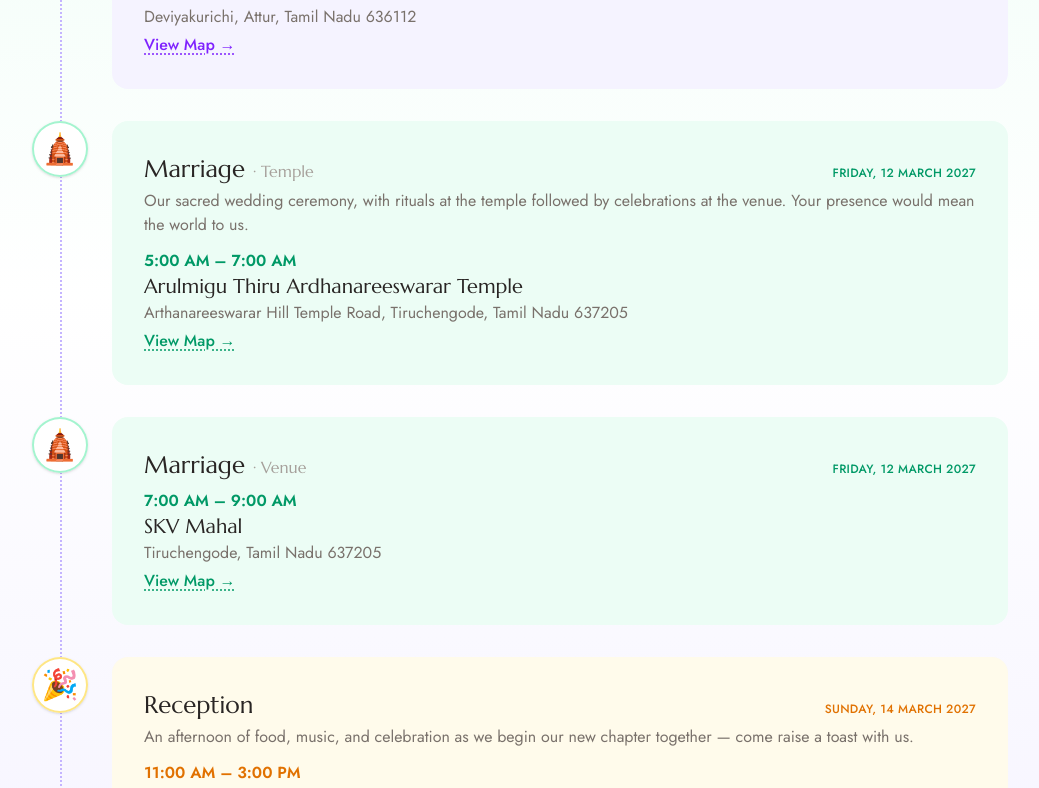
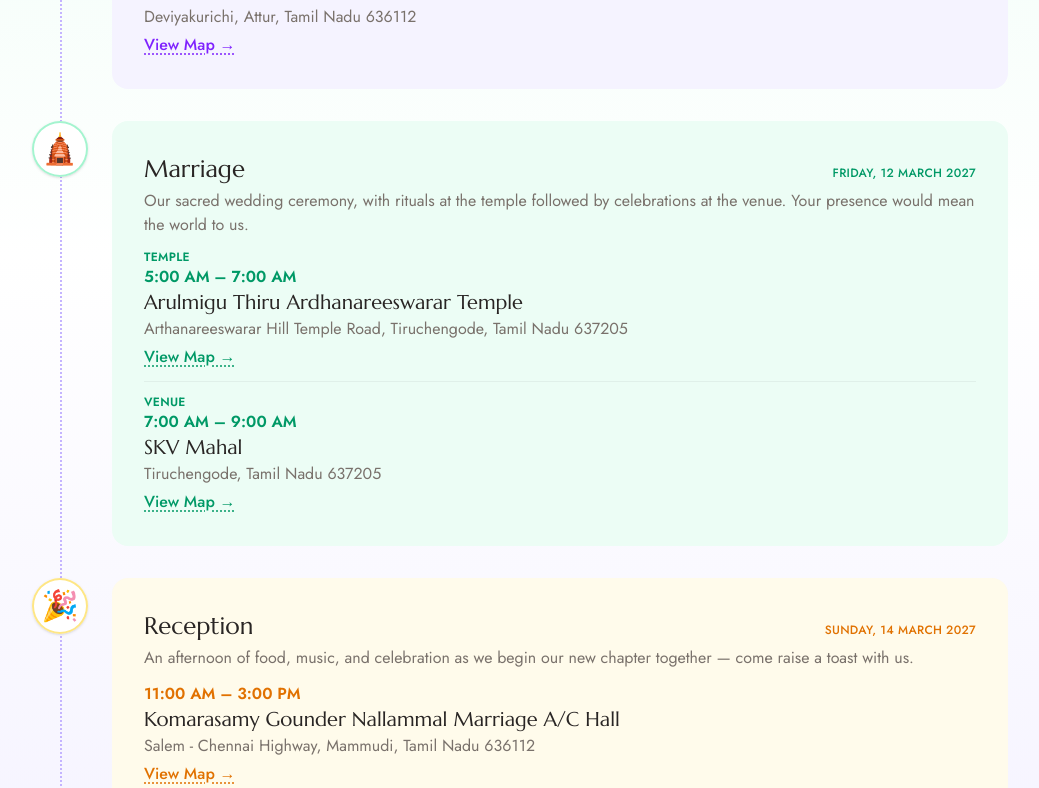
Before and after one commit to naveenkumar-chandrasekar/Marriage-Invitation, a Next.js app: page / in a window 1280 px wide. Shown: the part 1103-1891 px from the top of the page, without its empty margins (120-1159 px from the left). Built offline with nearby package versions, Linux system fonts and the light colour scheme.

Commit message:
Group Marriage's Temple and Venue back under one event card
Marriage is one event on the main timeline (one icon/heading/date),
with Temple and Venue as labeled sub-blocks inside the same card,
each keeping its own separate map link.

Co-Authored-By: Claude Sonnet 5 <noreply@anthropic.com>

```diff
--- a/app/components/Events.tsx
+++ b/app/components/Events.tsx
@@ -22,19 +22,11 @@ const accents = [
   },
 ];
 
-const timeline = events.flatMap((event, eventIndex) =>
-  event.locations.map((location, locationIndex) => ({
-    key: `${event.title}-${location.label}`,
-    eventTitle: event.title,
-    icon: event.icon,
-    date: event.date,
-    description: event.description,
-    isFirstOfEvent: locationIndex === 0,
-    hasMultipleLocations: event.locations.length > 1,
+const timeline = events.map((event, eventIndex) => ({
+  key: event.title,
+  ...event,
   accent: accents[eventIndex % accents.length],
-    ...location,
-  }))
-);
+}));
 
 export default function Events() {
   return (
@@ -73,38 +65,46 @@ export default function Events() {
                 >
                   <div className="mb-1 flex flex-wrap items-baseline justify-between gap-2">
                     <h3 className="font-display text-xl text-stone-800 lg:text-2xl">
-                      {item.eventTitle}
-                      {item.hasMultipleLocations && (
-                        <span className="ml-2 text-base text-stone-400">
-                          &middot; {item.label}
-                        </span>
-                      )}
+                      {item.title}
                     </h3>
                     <span className={`text-xs font-medium uppercase tracking-wide ${item.accent.text}`}>
                       {item.date}
                     </span>
                   </div>
-                  {item.isFirstOfEvent && (
                   <p className="mb-3 text-sm text-stone-500 lg:text-base">
                     {item.description}
                   </p>
+
+                  <div className="flex flex-col divide-y divide-black/5">
+                    {item.locations.map((location) => (
+                      <div key={location.label} className="py-3 first:pt-0 last:pb-0">
+                        {item.locations.length > 1 && (
+                          <p
+                            className={`text-xs font-semibold uppercase tracking-wide ${item.accent.text}`}
+                          >
+                            {location.label}
+                          </p>
                         )}
-
-                  <p className={`mt-2 text-sm font-semibold lg:text-base ${item.accent.text}`}>
-                    {item.time}
+                        <p className={`text-sm font-semibold lg:text-base ${item.accent.text}`}>
+                          {location.time}
                         </p>
                         <p className="font-display text-lg text-stone-800 lg:text-xl">
-                    {item.name}
+                          {location.name}
                         </p>
-                  <p className="text-sm text-stone-500 lg:text-base">{item.address}</p>
+                        <p className="text-sm text-stone-500 lg:text-base">
+                          {location.address}
+                        </p>
                         <a
-                    href={item.mapUrl}
+                          href={location.mapUrl}
                           target="_blank"
                           rel="noopener noreferrer"
                           className={`mt-1 inline-block text-sm font-medium underline decoration-dotted underline-offset-4 lg:text-base ${item.accent.link}`}
                         >
                           View Map &rarr;
                         </a>
+                      </div>
+                    ))}
+                  </div>
                 </div>
               </div>
             ))}
```
Lines whose indentation alone changed are shown as unchanged.
